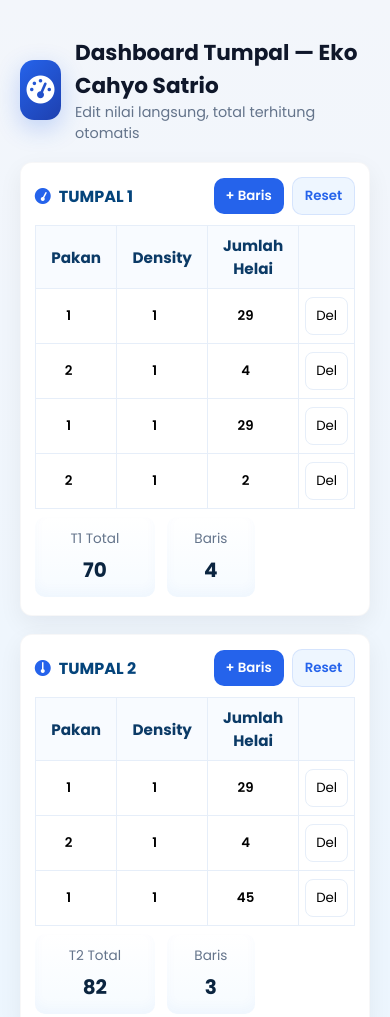
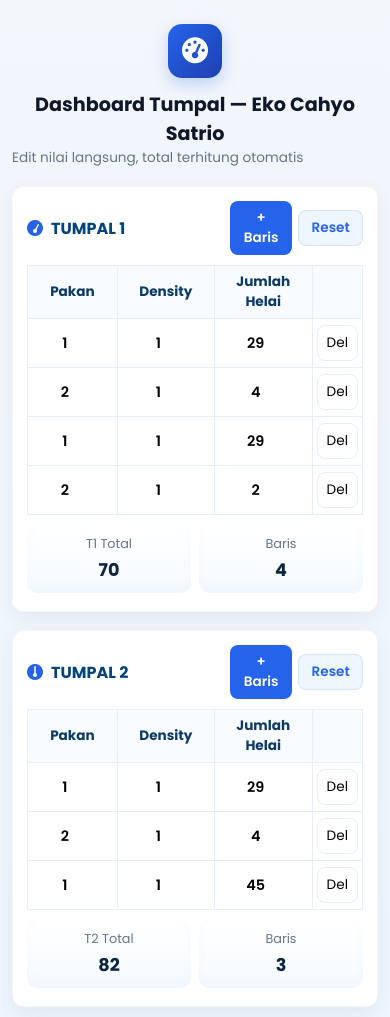
Before and after one commit to MochamadEkoRamadhan/Tumpal, a plain HTML site: page index.html in a window 390 px wide. Shown: the top 1017 px of the page. Drawn offline with Linux system fonts and the light colour scheme.

Commit message:
Enhance layout and styles for index.html
Updated layout and styles for better responsiveness and visual appeal. Adjusted header, card, and button styles, and improved overall structure.

```diff
--- a/index.html
+++ b/index.html
@@ -2,7 +2,7 @@
 <html lang="id">
 <head>
   <meta charset="utf-8" />
-  <meta name="viewport" content="width=device-width,initial-scale=1" />
+  <meta name="viewport" content="width=device-width,initial-scale=1,maximum-scale=1" />
   <title>Dashboard Tumpal - Web Digital</title>
   <link href="https://fonts.googleapis.com/css2?family=Poppins:wght@400;600;700&display=swap" rel="stylesheet">
   <link rel="stylesheet" href="https://cdnjs.cloudflare.com/ajax/libs/font-awesome/6.5.0/css/all.min.css">
@@ -13,41 +13,100 @@
       --table-border:#e6eef9;
     }
     *{box-sizing:border-box;font-family:'Poppins',sans-serif}
-    body{margin:0;background:linear-gradient(180deg,var(--bg),#ebf6ff);min-height:100vh;display:flex;align-items:flex-start;justify-content:center;padding:36px}
-    .wrap{width:980px;max-width:95vw}
-    header{display:flex;align-items:center;gap:14px;margin-bottom:18px}
+    body{
+      margin:0;background:linear-gradient(180deg,var(--bg),#ebf6ff);
+      min-height:100vh;display:flex;align-items:flex-start;
+      justify-content:center;padding:24px 12px;
+    }
+    .wrap{width:980px;max-width:100%}
+    header{
+      display:flex;align-items:center;gap:12px;
+      flex-wrap:wrap;margin-bottom:18px;
+      text-align:left;justify-content:center;
+    }
     header .logo{
-      width:60px;height:60px;border-radius:14px;
+      width:54px;height:54px;border-radius:14px;
       background:linear-gradient(135deg,var(--accent),#1e40af);
       display:flex;align-items:center;justify-content:center;
-      color:#fff;font-weight:700;font-size:28px;
-      box-shadow:0 8px 24px rgba(37,99,235,0.25)
+      color:#fff;font-weight:700;font-size:26px;
+      box-shadow:0 6px 16px rgba(37,99,235,0.25)
     }
-    header h1{font-size:1.35rem;color:#0f172a;margin:0}
-    .muted{color:var(--muted);font-size:0.9rem}
+    header h1{font-size:1.2rem;color:#0f172a;margin:0}
+    .muted{color:var(--muted);font-size:0.85rem}
     .grid{display:grid;grid-template-columns:1fr 1fr;gap:18px;margin-bottom:18px}
-    .card{background:var(--card);border-radius:12px;padding:14px 14px 18px;box-shadow:0 8px 24px rgba(15,23,42,0.06);border:1px solid rgba(15,23,42,0.03)}
-    .card .title{display:flex;align-items:center;justify-content:space-between;margin-bottom:10px}
-    .card .title .label{font-weight:700;color:#04447b;display:flex;align-items:center;gap:8px}
+    .card{
+      background:var(--card);border-radius:12px;
+      padding:14px 14px 18px;
+      box-shadow:0 6px 20px rgba(15,23,42,0.06);
+      border:1px solid rgba(15,23,42,0.03)
+    }
+    .card .title{
+      display:flex;align-items:center;justify-content:space-between;
+      flex-wrap:wrap;margin-bottom:10px;gap:8px;
+    }
+    .card .title .label{
+      font-weight:700;color:#04447b;display:flex;align-items:center;gap:8px
+    }
     .card .title i{color:#2563eb}
-    .controls{display:flex;gap:8px;align-items:center}
-    .controls button{background:var(--accent);border:none;color:white;padding:8px 12px;border-radius:10px;cursor:pointer;font-weight:600}
-    .controls button.ghost{background:#eef6ff;color:var(--accent);border:1px solid rgba(37,99,235,0.12)}
-    table{width:100%;border-collapse:collapse;background:transparent}
-    th, td{padding:8px 6px;border:1px solid var(--table-border);text-align:center;font-size:0.95rem}
-    th{background:#f8fbff;font-weight:700;color:#0b3a66}
-    td input{width:100%;border:0;padding:6px;text-align:center;font-weight:600;background:transparent}
+    .controls{display:flex;gap:6px;align-items:center;flex-wrap:wrap}
+    .controls button{
+      background:var(--accent);border:none;color:white;
+      padding:7px 10px;border-radius:8px;cursor:pointer;
+      font-weight:600;font-size:0.85rem;
+    }
+    .controls button.ghost{
+      background:#eef6ff;color:var(--accent);
+      border:1px solid rgba(37,99,235,0.12)
+    }
+    table{
+      width:100%;border-collapse:collapse;background:transparent;
+      font-size:0.9rem;
+    }
+    th, td{padding:6px 4px;border:1px solid var(--table-border);text-align:center}
+    th{background:#f8fbff;font-weight:700;color:#0b3a66;font-size:0.9rem}
+    td input{
+      width:100%;border:0;padding:5px;text-align:center;
+      font-weight:600;background:transparent;font-size:0.9rem;
+    }
     td input:focus{outline:none;background:#eef6ff}
-    .summary{display:flex;align-items:center;gap:12px;margin-top:8px}
-    .sum-box{background:linear-gradient(180deg,#fff,#f6fbff);padding:12px 16px;border-radius:10px;min-width:120px;text-align:center;box-shadow:inset 0 -6px 12px rgba(37,99,235,0.03)}
-    .sum-box.small{min-width:88px}
-    .sum-label{font-size:0.85rem;color:var(--muted)}
-    .sum-value{font-size:1.25rem;font-weight:800;color:#0b2540;margin-top:6px}
-    .total-big{flex:1;background:linear-gradient(90deg,#fef3c7,#fdba74);padding:10px;border-radius:10px;font-weight:800;color:#92400e;text-align:left}
-    .total-big span{float:right;font-size:1.1rem}
-    .bottom-actions{display:flex;gap:8px;justify-content:flex-end;margin-top:10px}
-    .small-btn{background:#fff;border:1px solid #e6eef9;padding:8px 10px;border-radius:8px;cursor:pointer}
-    @media(max-width:880px){.grid{grid-template-columns:1fr}.total-big{font-size:0.95rem}}
+    .summary{
+      display:flex;align-items:center;gap:8px;margin-top:10px;
+      flex-wrap:wrap;
+    }
+    .sum-box{
+      background:linear-gradient(180deg,#fff,#f6fbff);
+      padding:10px 12px;border-radius:10px;
+      min-width:110px;text-align:center;
+      box-shadow:inset 0 -6px 12px rgba(37,99,235,0.03)
+    }
+    .sum-box.small{min-width:80px}
+    .sum-label{font-size:0.8rem;color:var(--muted)}
+    .sum-value{font-size:1.1rem;font-weight:800;color:#0b2540;margin-top:4px}
+    .total-big{
+      flex:1;background:linear-gradient(90deg,#fef3c7,#fdba74);
+      padding:8px;border-radius:10px;font-weight:800;
+      color:#92400e;text-align:left;font-size:0.95rem
+    }
+    .total-big span{float:right;font-size:1rem}
+    .bottom-actions{
+      display:flex;gap:8px;justify-content:flex-end;
+      margin-top:10px;flex-wrap:wrap
+    }
+    .small-btn{
+      background:#fff;border:1px solid #e6eef9;
+      padding:7px 9px;border-radius:8px;cursor:pointer;
+      font-size:0.85rem;
+    }
+
+    /* Responsive */
+    @media(max-width:820px){
+      .grid{grid-template-columns:1fr}
+      .controls button{flex:1;text-align:center}
+      .sum-box{flex:1;text-align:center}
+      th,td{font-size:0.85rem}
+      header h1{text-align:center;width:100%}
+      .bottom-actions{justify-content:center}
+    }
   </style>
 </head>
 <body>
@@ -131,10 +190,10 @@
 
     <!-- TOTAL -->
     <div class="card" style="margin-top:8px">
-      <div style="display:flex;justify-content:space-between;align-items:center">
+      <div style="display:flex;justify-content:space-between;align-items:center;flex-wrap:wrap;gap:10px">
         <div>
           <div class="muted">Rekapitulasi</div>
-          <div style="display:flex;gap:12px;margin-top:8px">
+          <div style="display:flex;gap:10px;margin-top:8px;flex-wrap:wrap">
             <div class="sum-box">
               <div class="sum-label">T1</div>
               <div class="sum-value" id="recT1">0</div>
@@ -146,7 +205,7 @@
           </div>
         </div>
 
-        <div style="text-align:right">
+        <div style="text-align:right;flex:1">
           <div class="muted">TOTAL</div>
           <div class="total-big" id="grandTotal"><strong>TOTAL</strong> <span id="totalValue">0</span></div>
         </div>
@@ -154,7 +213,6 @@
 
       <div class="bottom-actions">
         <button class="small-btn" onclick="exportCSV()">Export CSV</button>
-        <button class="small-btn" onclick="importSample()">Load Sample</button>
       </div>
     </div>
   </div>
@@ -217,8 +275,6 @@
     a.href = URL.createObjectURL(blob);
     a.download = 'tumpal_export.csv'; a.click();
   }
-
-  function importSample(){ location.reload(); }
 </script>
 </body>
 </html>
```
